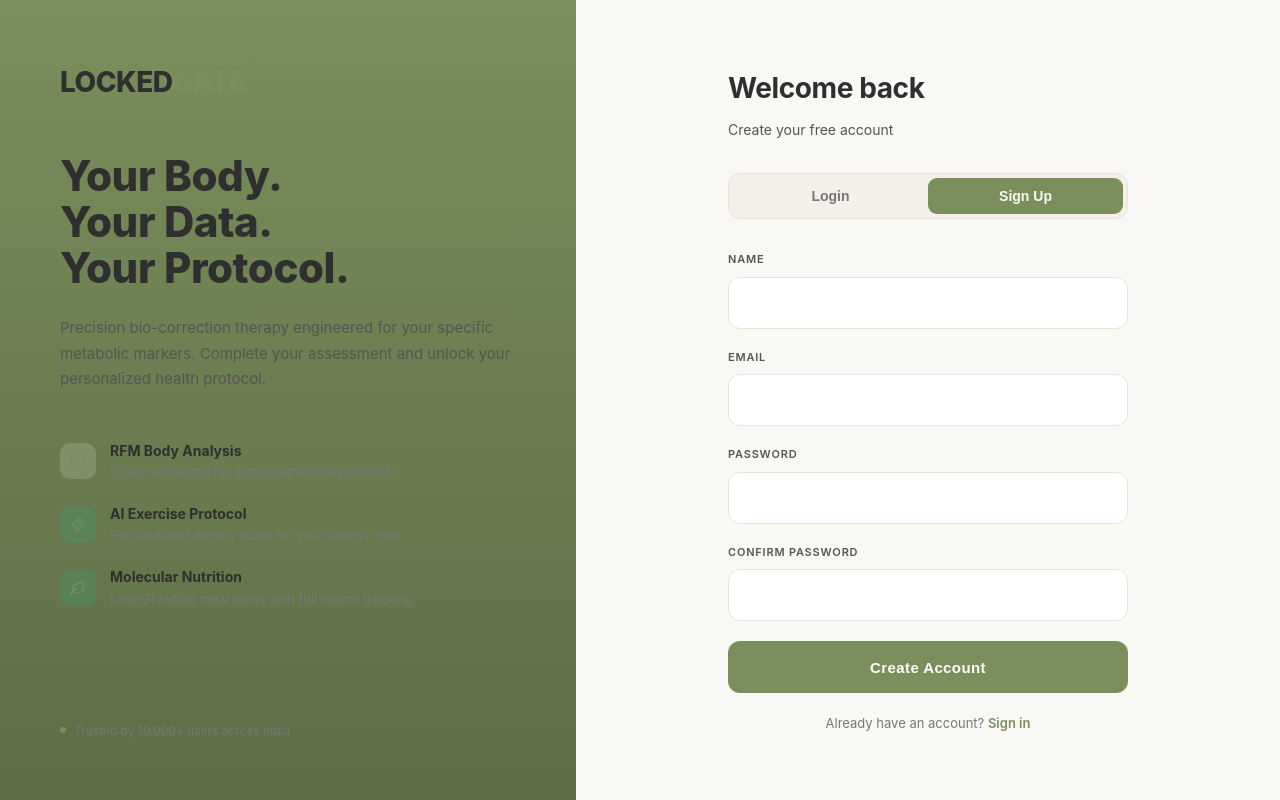
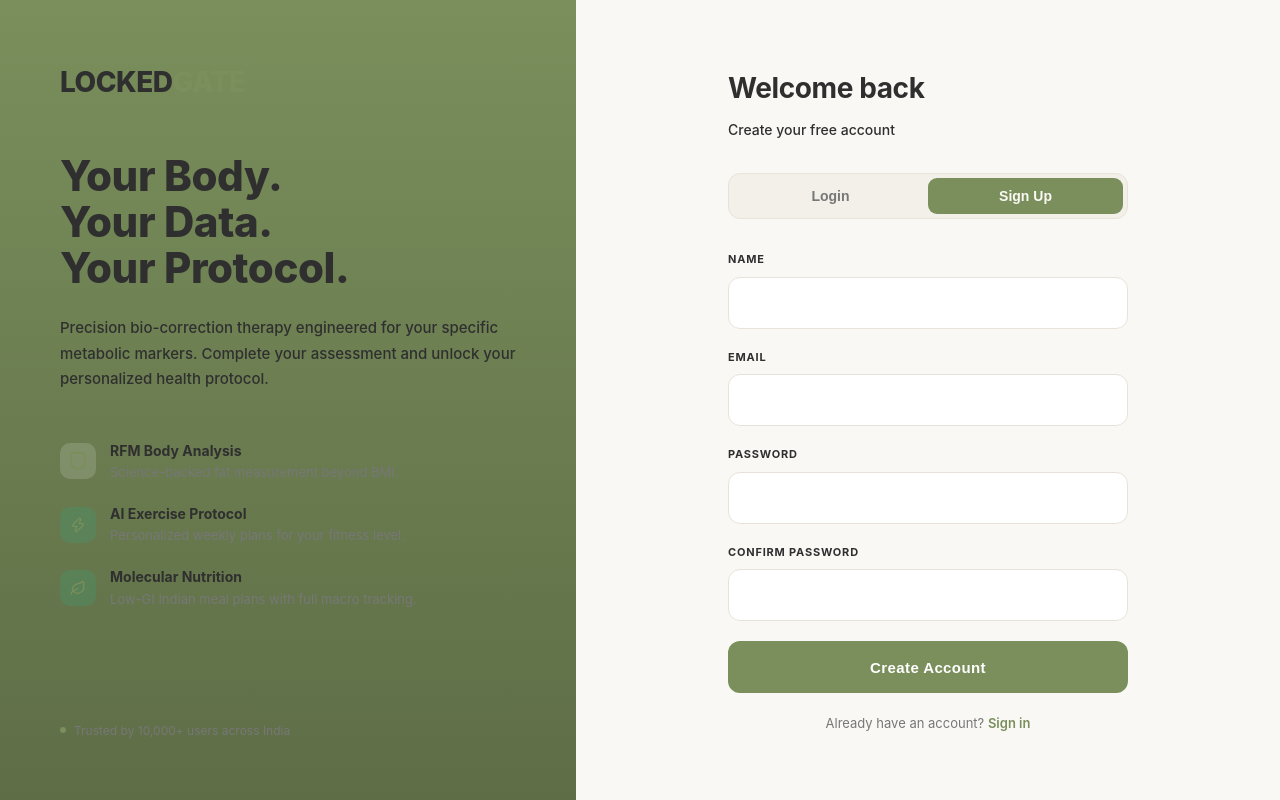
Before and after one commit to SAGEOFCODING/Yoga-, a React (Vite) app: page / in a window 1280 px wide. Both pictures are taken after a click on the button "Sign Up". Built offline with nearby package versions, Linux system fonts and the light colour scheme.

Commit message:
Improve readability on login page by making text bolder

```diff
--- a/src/components/AuthPage.jsx
+++ b/src/components/AuthPage.jsx
@@ -85,7 +85,8 @@ const AuthPage = () => {
         {/* Subtitle */}
         <p style={{
           fontSize: '15px',
-          color: 'var(--color-text-secondary)',
+          color: 'var(--color-text-primary)',
+          fontWeight: 500,
           lineHeight: 1.7,
           marginBottom: '48px'
         }}>
@@ -173,7 +174,8 @@ const AuthPage = () => {
             marginBottom: '8px', marginTop: 0
           }}>Welcome back</h2>
           <p style={{
-            fontSize: '14px', color: 'var(--color-text-secondary)',
+            fontSize: '14px', color: 'var(--color-text-primary)',
+            fontWeight: 500,
             marginBottom: '32px', marginTop: 0
           }}>
             {isLogin ? 'Sign in to your health dashboard' : 'Create your free account'}
@@ -219,9 +221,9 @@ const AuthPage = () => {
             {!isLogin && (
               <div style={{ marginBottom: '20px' }}>
                 <label style={{
-                  display: 'block', fontSize: '11px', fontWeight: 600,
+                  display: 'block', fontSize: '11px', fontWeight: 700,
                   letterSpacing: '0.8px', textTransform: 'uppercase',
-                  color: 'var(--color-text-secondary)', marginBottom: '8px'
+                  color: 'var(--color-text-primary)', marginBottom: '8px'
                 }}>Name</label>
                 <div className="input-group">
                   <input type="text" value={formData.name} onChange={e => setFormData({ ...formData, name: e.target.value })} />
@@ -231,9 +233,9 @@ const AuthPage = () => {
 
             <div style={{ marginBottom: '20px' }}>
               <label style={{
-                display: 'block', fontSize: '11px', fontWeight: 600,
+                display: 'block', fontSize: '11px', fontWeight: 700,
                 letterSpacing: '0.8px', textTransform: 'uppercase',
-                color: 'var(--color-text-secondary)', marginBottom: '8px'
+                color: 'var(--color-text-primary)', marginBottom: '8px'
               }}>Email</label>
               <div className="input-group">
                 <input type="email" value={formData.email} onChange={e => setFormData({ ...formData, email: e.target.value })} />
@@ -242,9 +244,9 @@ const AuthPage = () => {
 
             <div style={{ marginBottom: '20px' }}>
               <label style={{
-                display: 'block', fontSize: '11px', fontWeight: 600,
+                display: 'block', fontSize: '11px', fontWeight: 700,
                 letterSpacing: '0.8px', textTransform: 'uppercase',
-                color: 'var(--color-text-secondary)', marginBottom: '8px'
+                color: 'var(--color-text-primary)', marginBottom: '8px'
               }}>Password</label>
               <div className="input-group">
                 <input type="password" value={formData.password} onChange={e => setFormData({ ...formData, password: e.target.value })} />
@@ -254,9 +256,9 @@ const AuthPage = () => {
             {!isLogin && (
               <div style={{ marginBottom: '20px' }}>
                 <label style={{
-                  display: 'block', fontSize: '11px', fontWeight: 600,
+                  display: 'block', fontSize: '11px', fontWeight: 700,
                   letterSpacing: '0.8px', textTransform: 'uppercase',
-                  color: 'var(--color-text-secondary)', marginBottom: '8px'
+                  color: 'var(--color-text-primary)', marginBottom: '8px'
                 }}>Confirm Password</label>
                 <div className="input-group">
                   <input type="password" value={formData.confirm} onChange={e => setFormData({ ...formData, confirm: e.target.value })} />
```
